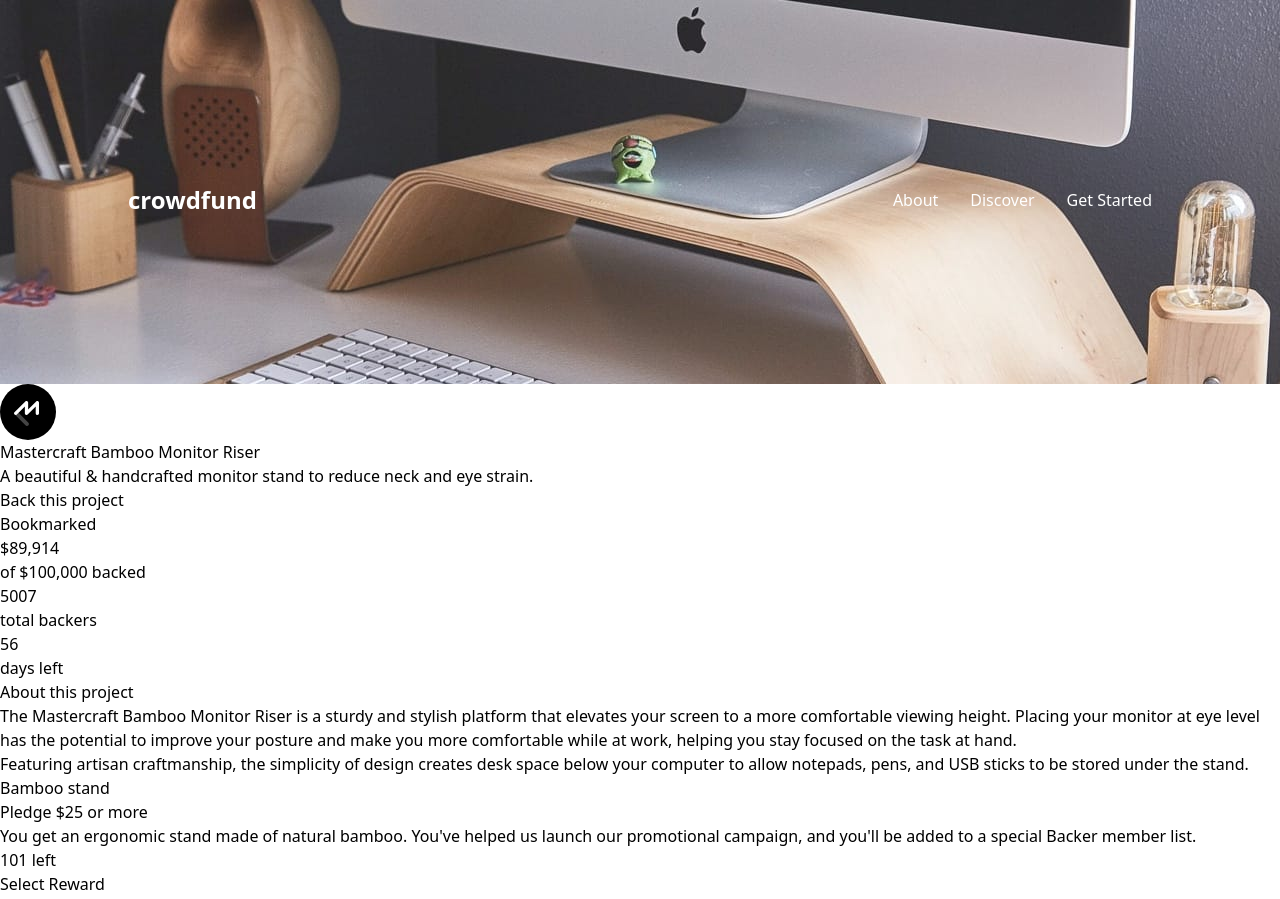
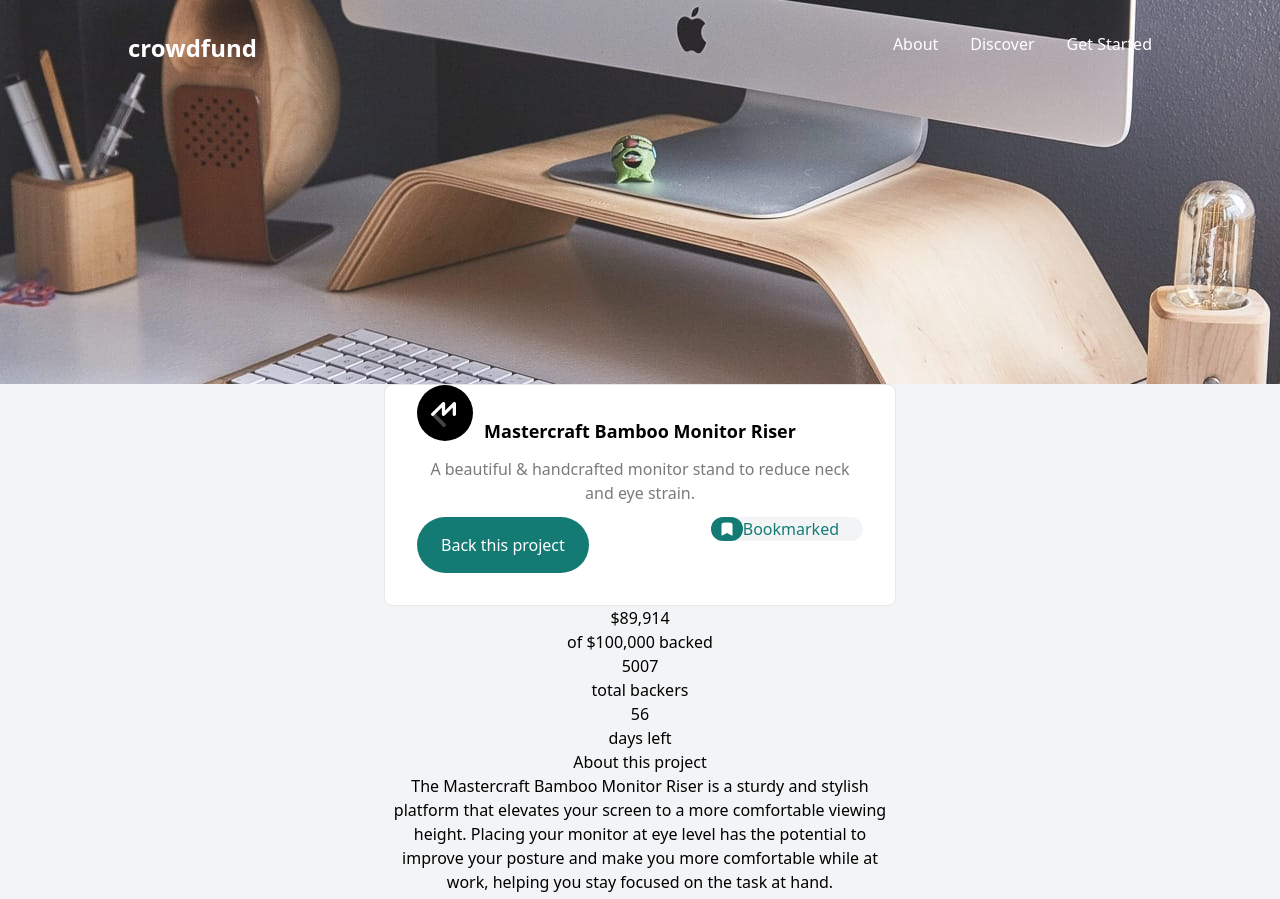
Before and after one commit to AaronNevalinz/CrowdFunding-Product-Page, a website: page public/index.html in a window 1280 px wide. Shown: the top 899 px of the page. Drawn offline with Linux system fonts and the light colour scheme.

Commit message:
sunny days

```diff
--- a/public/index.html
+++ b/public/index.html
@@ -7,14 +7,14 @@
     <title>Document</title>
     <link rel="stylesheet" href="./styles.css">
 </head>
-<body>
+<body class="text-base">
 
-    <div class="h-96 flex justify-between text-white bg-no-repeat" style="background: url('./Images/image-hero-desktop.jpg');"><!--Naviagation-->
-        <div class="w-4/5 flex justify-between items-center mx-auto mt-4">
+    <div class="h-96 w-full flex justify-between text-white bg-no-repeat bg-cover relative" style="background: url('./Images/image-hero-desktop.jpg');"><!--Naviagation-->
+        <div class="w-4/5 flex justify-between mx-auto mt-8">
             <div class="font-bold text-2xl">
                 <h1 class="cursor-pointer">crowdfund</h1>
             </div>
-            <ul class="flex font-light">
+            <ul class="flex font-normal">
                 <li class="mr-8">
                     <a href="#">About</a>
                 </li>
@@ -28,18 +28,24 @@
         </div>
     </div>
 
-    <main><!--Content wrapper-->
-        <div>
-            <img src="./Images/logo-mastercraft.svg" alt="Logo-mastercraft">
-            <h1>Mastercraft Bamboo Monitor Riser</h1>
-            <p>
+    <main class="bg-gray-100"><!--Content wrapper-->
+        <div class="w-2/5 mx-auto text-center bottom-0">
+            <div class="relative bg-white border px-8 py-8 rounded-lg">
+                <img class="absolute top-0" src="./Images/logo-mastercraft.svg" alt="Logo-mastercraft">
+                <h1 class="font-bold text-lg">Mastercraft Bamboo Monitor Riser</h1>
+                <p class="text-secondary-100 my-3">
                     A beautiful & handcrafted monitor stand to reduce neck and eye strain.
                 </p>
-            <div>
-                <p>Back this project</p>
+                <div class="flex justify-between">
+                    <p class="bg-primary-200 px-6 py-4 text-white font-medium rounded-full">Back this project</p>
                     <div>
                         <i></i>
-                    <p>Bookmarked</p>
+                        <p class="bg-gray-100 text-primary-200 pr-6 py font-medium rounded-full flex">
+                            <svg class="w-8 fill-white bg-primary-200 px-2 rounded-full" xmlns="http://www.w3.org/2000/svg" viewBox="0 0 24 24" fill="currentColor" className="w-6 h-6">
+                                <path fillRule="evenodd" d="M6.32 2.577a49.255 49.255 0 0111.36 0c1.497.174 2.57 1.46 2.57 2.93V21a.75.75 0 01-1.085.67L12 18.089l-7.165 3.583A.75.75 0 013.75 21V5.507c0-1.47 1.073-2.756 2.57-2.93z" clipRule="evenodd" />
+                              </svg>
+                            Bookmarked
+                        </p>
                     </div>
                 </div>
             </div>
@@ -97,6 +103,7 @@
                     </div> <!--card ends here-->
                 </div><!--Card wrapper ends here-->
             </div><!--About this project ends here-->
+        </div>
     </main>
 </body>
 </html>
--- a/tailwind.config.js
+++ b/tailwind.config.js
@@ -10,7 +10,7 @@ module.exports = {
           100:'hsl(176, 50%, 47%)',
           200:'hsl(176, 72%, 28%)'
         },
-        neutral:{
+        secondary:{
           100:'hsl(0, 0%, 48%)'
         }
       }
```
Also changed, not shown: public/styles.css. Lines whose indentation alone changed are shown as unchanged.
